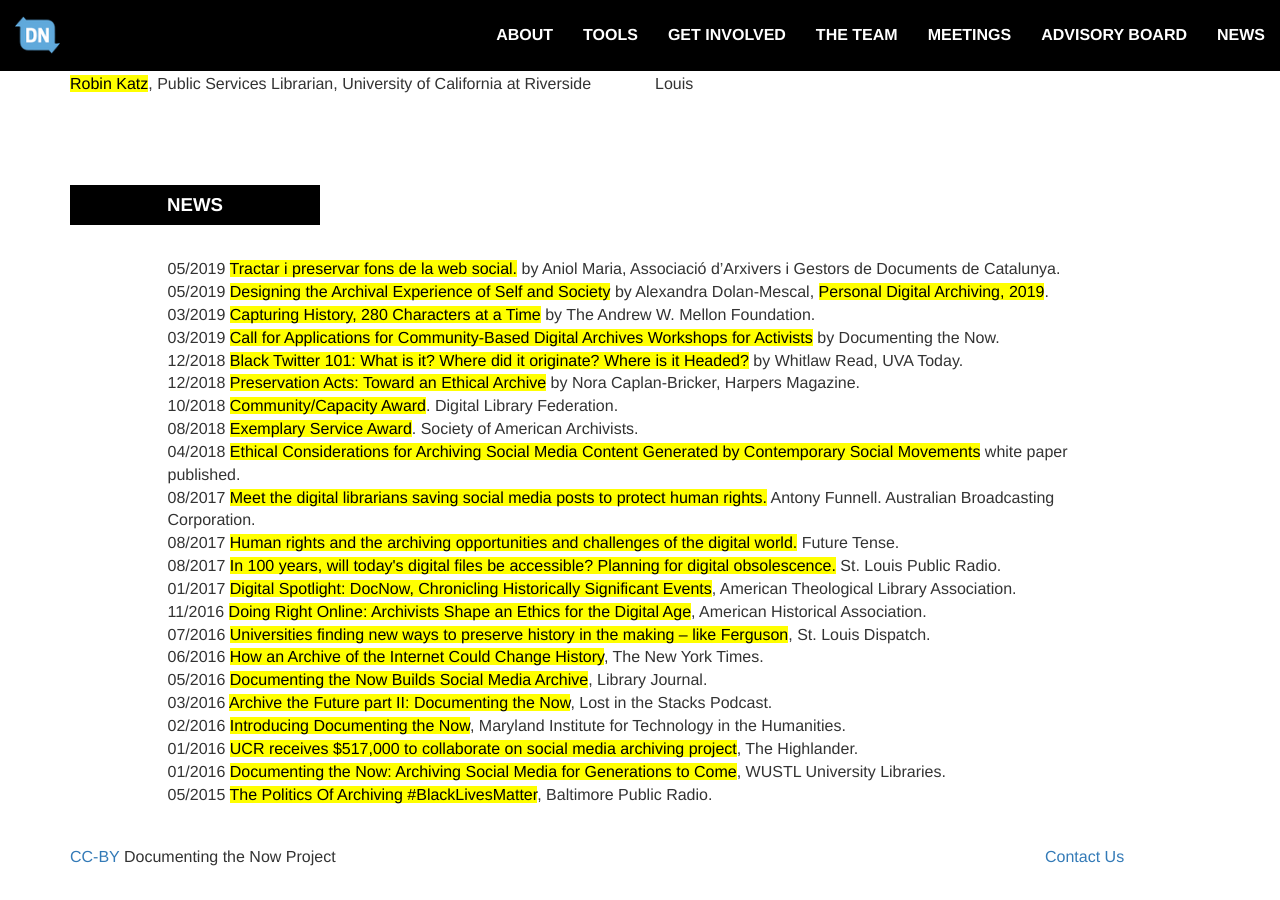
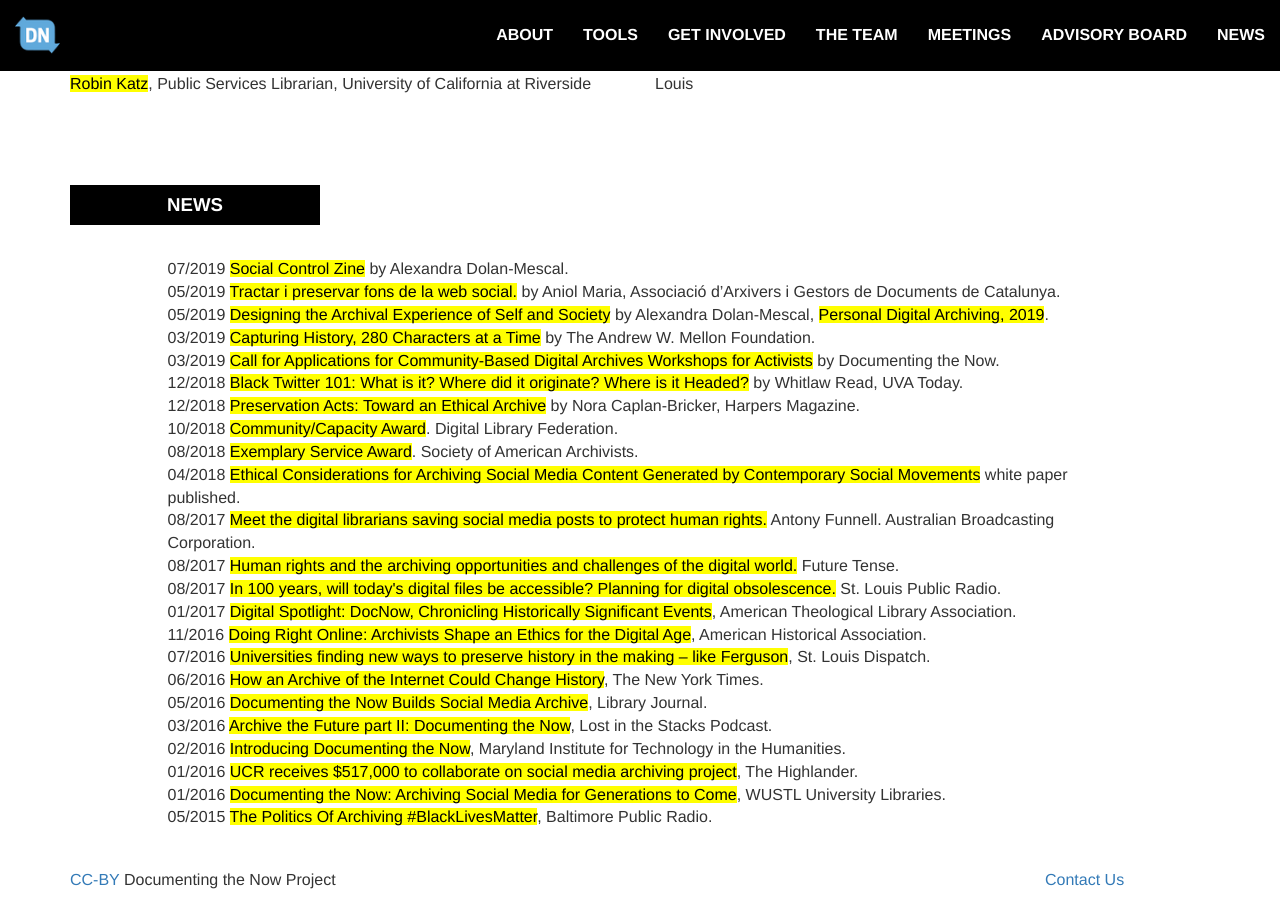
Before and after one commit to DocNow/docnow.github.io, a Jekyll site: the page built from index.html, in a window 1280 px wide and 900 px high, scrolled down 4440 px. Built offline with Jekyll 4.4.1, drawn with Linux system fonts in a browser that asks for light colours.

Commit message:
link to social control

```diff
--- a/index.html
+++ b/index.html
@@ -380,6 +380,8 @@
 
                 <div class="col-lg-offset-1 col-lg-10 news-items">
 
+                  07/2019 <a href="https:/www.docnow.io/workshops/social-control-2019/">Social Control Zine</a> by Alexandra Dolan-Mescal.<br>
+
                   05/2019 <a href="http://arxivers.com/ladada/tractar-i-preservar-fons-de-la-web-social/">Tractar i preservar fons de la web social.</a> by Aniol Maria, Associació d’Arxivers i Gestors de Documents de Catalunya.<br>
 
                   05/2019 <a href="/docs/pda-2019.pdf">Designing the Archival Experience of Self and Society</a> by Alexandra Dolan-Mescal, <a href="https://www.library.pitt.edu/PDA19/Schedule">Personal Digital Archiving, 2019</a>.<br>
```
